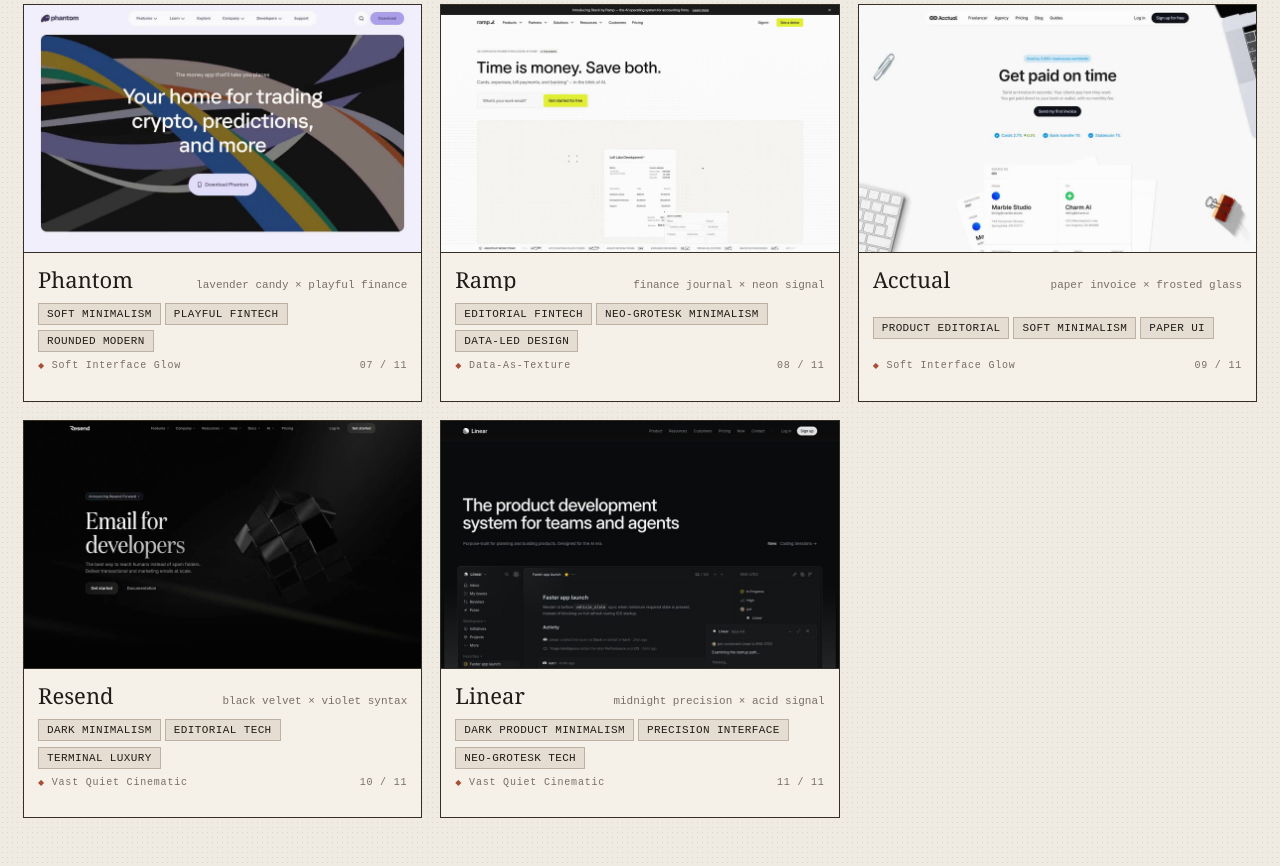
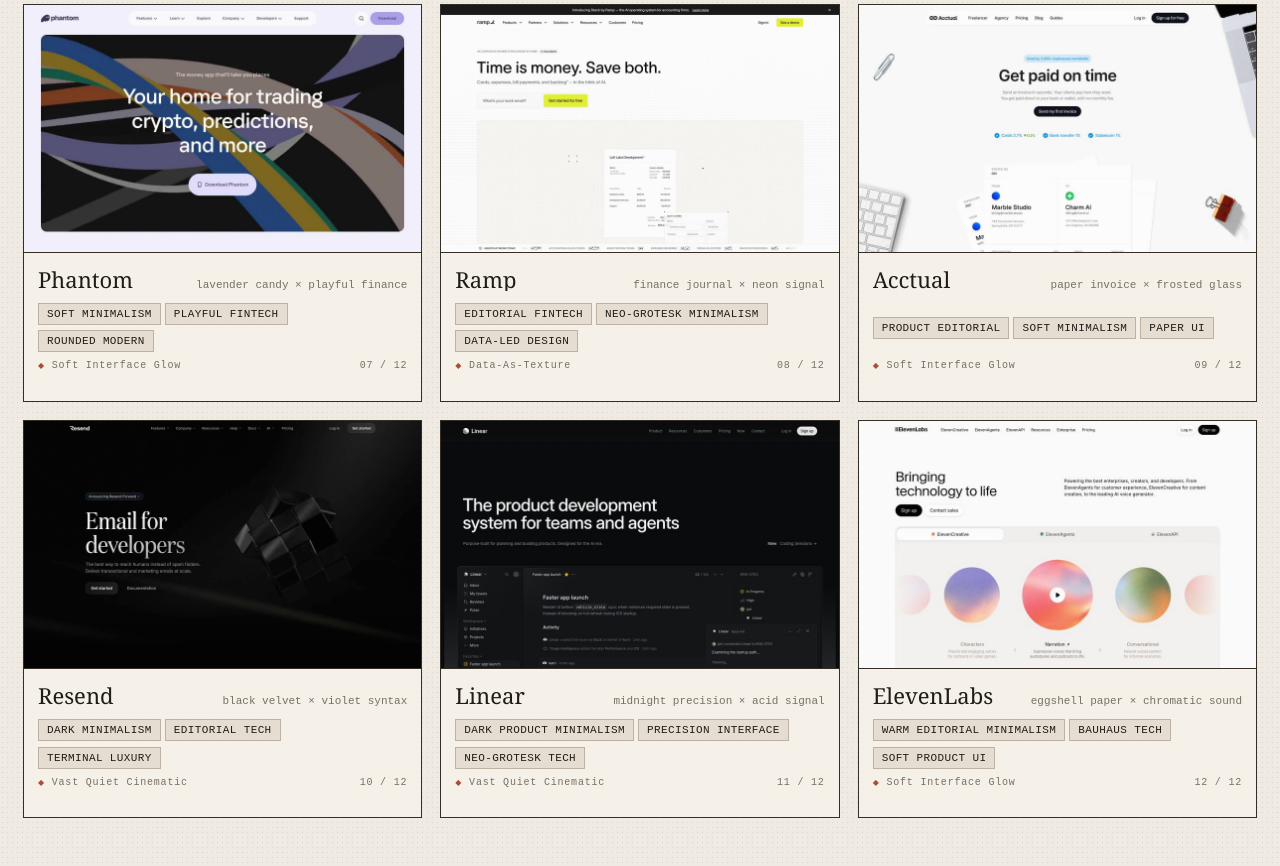
Before and after one commit to bresends/moodboard, a React (Vite) app: page / in a window 1280 px wide. Shown: the part 955-1821 px from the top of the page. Built offline with nearby package versions, Linux system fonts and the light colour scheme.

Commit message:
feat(references): add elevenlabs style study
Keep the warm editorial palette and restrained component language
available as a reusable visual reference.

```diff
--- a/src/data.ts
+++ b/src/data.ts
@@ -394,4 +394,48 @@
       ],
     },
   },
+  {
+    id: 12,
+    title: 'ElevenLabs',
+    note: 'eggshell paper × chromatic sound',
+    category: 'Soft Interface Glow',
+    styles: ['warm editorial minimalism', 'bauhaus tech', 'soft product UI'],
+    tags: [
+      'warm eggshell canvas',
+      'whisper-weight headlines',
+      'fully rounded pill controls',
+      'gradient audio spheres',
+    ],
+    searchTerms: [
+      'warm editorial AI landing page',
+      'bauhaus cream paper website',
+      'soft gradient sphere web design',
+    ],
+    image: 'images/elevenlabs.jpg',
+    alt: 'Home do ElevenLabs sobre fundo eggshell com título leve, botões pill e esferas coloridas representando produtos de áudio.',
+    referenceStyle: true,
+    sourceUrl: 'https://elevenlabs.io/',
+    styleSourceUrl: 'https://styles.refero.design/style/031056ff-7af1-46db-8daa-115f731c5d26',
+    guide: {
+      palette: [
+        { name: 'Eggshell', value: '#fdfcfc' },
+        { name: 'Warm Taupe', value: '#f5f3f1' },
+        { name: 'Stone', value: '#ebe8e4' },
+        { name: 'Ink', value: '#000000' },
+        { name: 'Violet Spark', value: '#0447ff' },
+        { name: 'Ember Orange', value: '#ff4704' },
+      ],
+      typography: [
+        'Waldenburg 300 — whisper-weight display headlines',
+        'Inter 400–500 — body, navigation, and controls',
+        'Geist Mono 400 — technical microcopy',
+      ],
+      principles: [
+        'Stack eggshell, warm taupe, and stone instead of cold whites.',
+        'Keep display headlines light with tight negative tracking.',
+        'Reserve violet and orange for product imagery, never UI chrome.',
+        'Use black and outlined pill buttons as the complete action hierarchy.',
+      ],
+    },
+  },
 ]
```
Also changed, not shown: public/images/elevenlabs.jpg (added).
